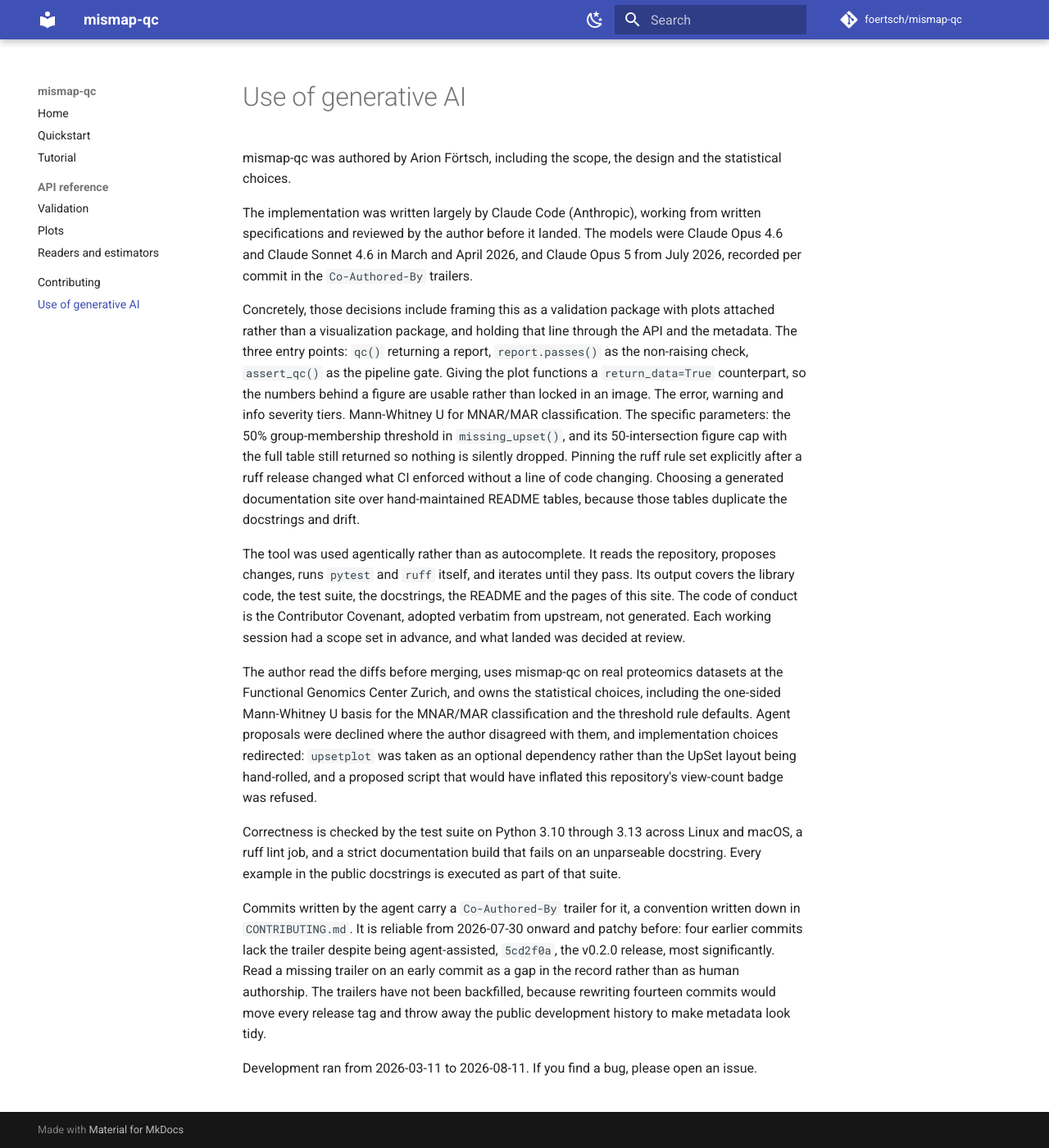
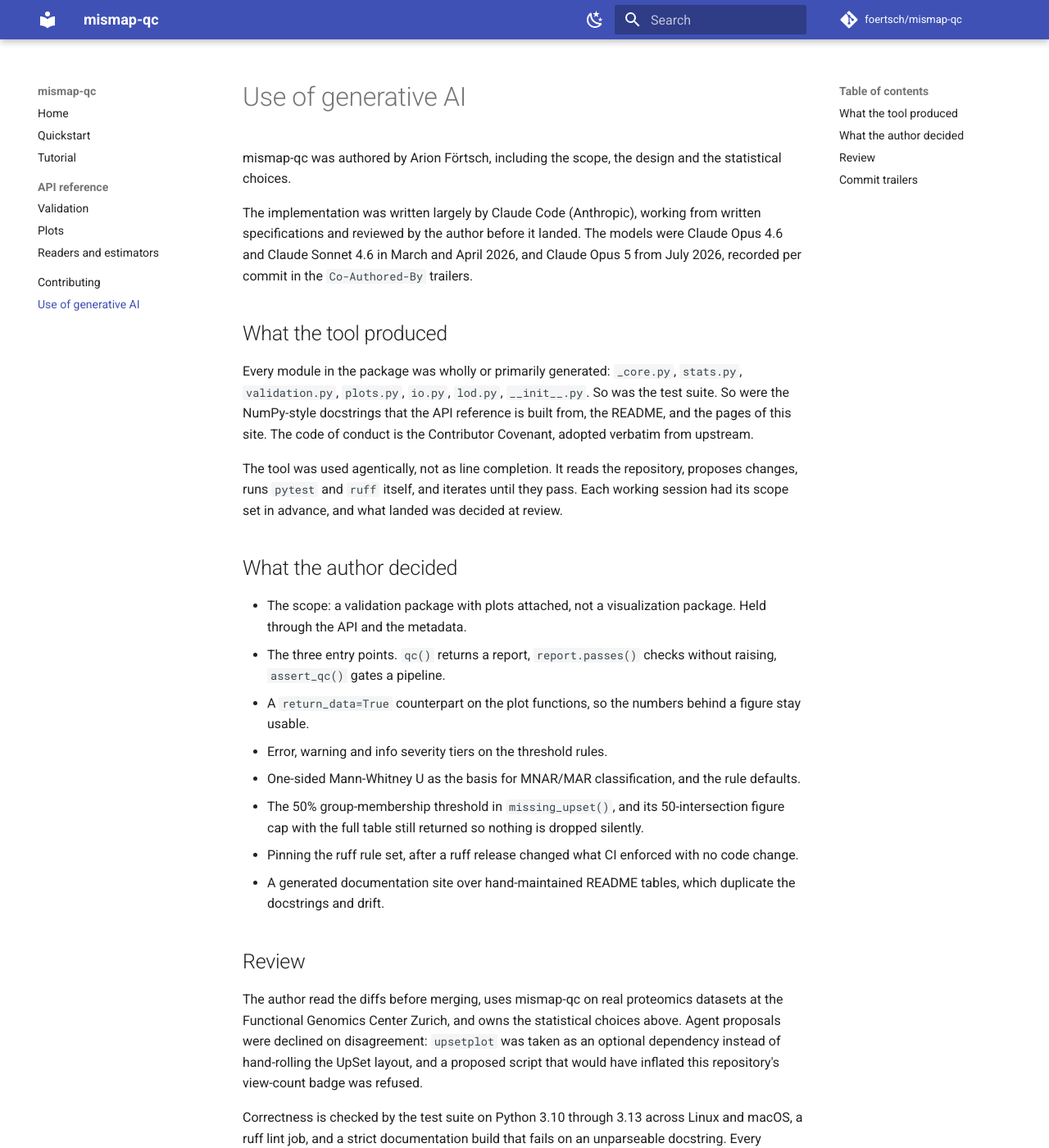
Before and after one commit to foertsch/mismap-qc, an MkDocs documentation site: the page built from docs/generative-ai-use.md, in a window 1280 px wide and 1400 px high. Shown: the whole window at 82% size. Built offline with MkDocs 1.6.1 and Material for MkDocs 9.7.7, drawn with Linux system fonts in a browser that asks for light colours; comment, search, counter and statistics services are not loaded; some of the changed text lies outside the part shown.

Commit message:
Rewrite the AI disclosure: name the modules, drop the tics
The policy asks authors to "specifically indicate any substantial portions of code
(classes, modules, subpackages) that were wholly or primarily generated by AI".
The page gave only the general description that the policy asks for in addition to
that. Now names all seven modules.

Stylistically: five instances of "rather than" in 400 words, a "Concretely,"
connective, and a nine-sentence paragraph of parallel fragments. The fragment wall
is now a list, which is what a decisions inventory wants to be anyway.

Also confirms an omission rather than making one. The sentence "code written this
way can carry subtle errors that review does not catch" was dropped at 67fea77
during the reordering rewrite, silently, and never reached main. Leaving it out is
now deliberate: nothing in the policy asks for it, and it sits badly beside the
confirmation the same policy requires, that all code has been carefully reviewed
and is understood by the author.

Co-Authored-By: Claude Opus 5 <noreply@anthropic.com>

```diff
--- a/docs/generative-ai-use.md
+++ b/docs/generative-ai-use.md
@@ -4,14 +4,31 @@ mismap-qc was authored by Arion Förtsch, including the scope, the design and th
 
 The implementation was written largely by Claude Code (Anthropic), working from written specifications and reviewed by the author before it landed. The models were Claude Opus 4.6 and Claude Sonnet 4.6 in March and April 2026, and Claude Opus 5 from July 2026, recorded per commit in the `Co-Authored-By` trailers.
 
-Concretely, those decisions include framing this as a validation package with plots attached rather than a visualization package, and holding that line through the API and the metadata. The three entry points: `qc()` returning a report, `report.passes()` as the non-raising check, `assert_qc()` as the pipeline gate. Giving the plot functions a `return_data=True` counterpart, so the numbers behind a figure are usable rather than locked in an image. The error, warning and info severity tiers. Mann-Whitney U for MNAR/MAR classification. The specific parameters: the 50% group-membership threshold in `missing_upset()`, and its 50-intersection figure cap with the full table still returned so nothing is silently dropped. Pinning the ruff rule set explicitly after a ruff release changed what CI enforced without a line of code changing. Choosing a generated documentation site over hand-maintained README tables, because those tables duplicate the docstrings and drift.
+## What the tool produced
 
-The tool was used agentically rather than as autocomplete. It reads the repository, proposes changes, runs `pytest` and `ruff` itself, and iterates until they pass. Its output covers the library code, the test suite, the docstrings, the README and the pages of this site. The code of conduct is the Contributor Covenant, adopted verbatim from upstream, not generated. Each working session had a scope set in advance, and what landed was decided at review.
+Every module in the package was wholly or primarily generated: `_core.py`, `stats.py`, `validation.py`, `plots.py`, `io.py`, `lod.py`, `__init__.py`. So was the test suite. So were the NumPy-style docstrings that the API reference is built from, the README, and the pages of this site. The code of conduct is the Contributor Covenant, adopted verbatim from upstream.
 
-The author read the diffs before merging, uses mismap-qc on real proteomics datasets at the Functional Genomics Center Zurich, and owns the statistical choices, including the one-sided Mann-Whitney U basis for the MNAR/MAR classification and the threshold rule defaults. Agent proposals were declined where the author disagreed with them, and implementation choices redirected: `upsetplot` was taken as an optional dependency rather than the UpSet layout being hand-rolled, and a proposed script that would have inflated this repository's view-count badge was refused.
+The tool was used agentically, not as line completion. It reads the repository, proposes changes, runs `pytest` and `ruff` itself, and iterates until they pass. Each working session had its scope set in advance, and what landed was decided at review.
+
+## What the author decided
+
+- The scope: a validation package with plots attached, not a visualization package. Held through the API and the metadata.
+- The three entry points. `qc()` returns a report, `report.passes()` checks without raising, `assert_qc()` gates a pipeline.
+- A `return_data=True` counterpart on the plot functions, so the numbers behind a figure stay usable.
+- Error, warning and info severity tiers on the threshold rules.
+- One-sided Mann-Whitney U as the basis for MNAR/MAR classification, and the rule defaults.
+- The 50% group-membership threshold in `missing_upset()`, and its 50-intersection figure cap with the full table still returned so nothing is dropped silently.
+- Pinning the ruff rule set, after a ruff release changed what CI enforced with no code change.
+- A generated documentation site over hand-maintained README tables, which duplicate the docstrings and drift.
+
+## Review
+
+The author read the diffs before merging, uses mismap-qc on real proteomics datasets at the Functional Genomics Center Zurich, and owns the statistical choices above. Agent proposals were declined on disagreement: `upsetplot` was taken as an optional dependency instead of hand-rolling the UpSet layout, and a proposed script that would have inflated this repository's view-count badge was refused.
 
 Correctness is checked by the test suite on Python 3.10 through 3.13 across Linux and macOS, a ruff lint job, and a strict documentation build that fails on an unparseable docstring. Every example in the public docstrings is executed as part of that suite.
 
-Commits written by the agent carry a `Co-Authored-By` trailer for it, a convention written down in `CONTRIBUTING.md`. It is reliable from 2026-07-30 onward and patchy before: four earlier commits lack the trailer despite being agent-assisted, `5cd2f0a`, the v0.2.0 release, most significantly. Read a missing trailer on an early commit as a gap in the record rather than as human authorship. The trailers have not been backfilled, because rewriting fourteen commits would move every release tag and throw away the public development history to make metadata look tidy.
+## Commit trailers
+
+Commits written by the agent carry a `Co-Authored-By` trailer, a convention written down in `CONTRIBUTING.md`. It is reliable from 2026-07-30 onward and patchy before: four earlier commits lack the trailer despite being agent-assisted, `5cd2f0a`, the v0.2.0 release, most significantly. A missing trailer on an early commit is a gap in the record, not evidence of human authorship. The trailers have not been backfilled, because rewriting fourteen commits would move every release tag and discard the public development history to make metadata look tidy.
 
 Development ran from 2026-03-11 to 2026-08-11. If you find a bug, please open an issue.
```
